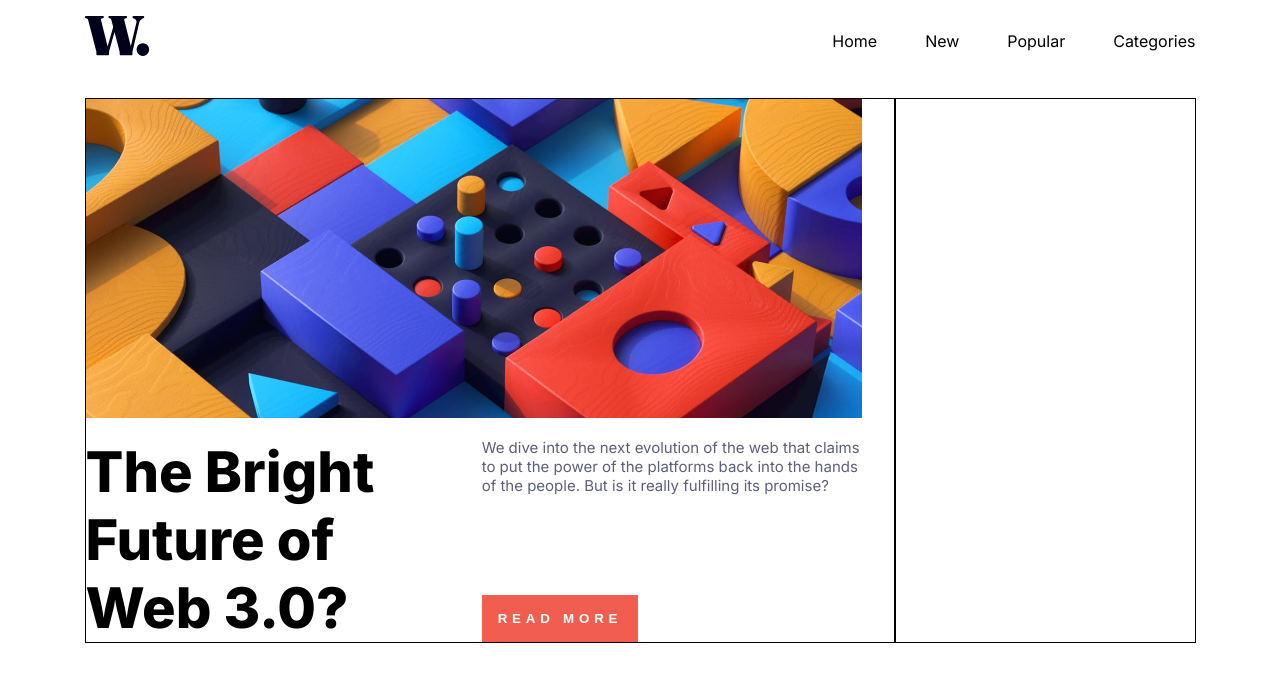
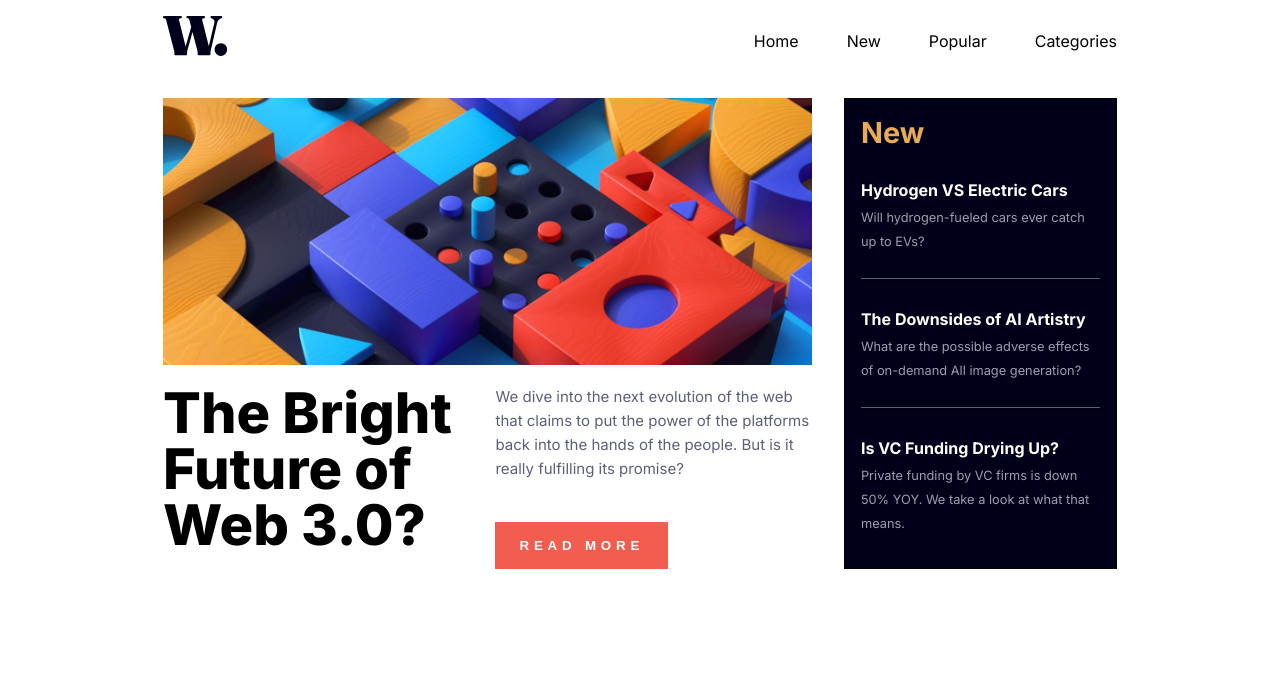
Before and after one commit to yukihirop/fm_news-homepage-main, a Next.js app in the folder app/: page / in a window 1280 px wide. Shown: the top 682 px of the page. Built offline with nearby package versions, Linux system fonts and the light colour scheme.

Commit message:
feat: 🎸 impl main content (aside)

```diff
--- /dev/null
+++ b/app/interfaces/news.ts
@@ -0,0 +1,4 @@
+export interface News {
+  title: string
+  desc: string
+}
--- a/app/pages/index.tsx
+++ b/app/pages/index.tsx
@@ -2,12 +2,13 @@ import type { NextPage } from "next";
 import styled from "@emotion/styled";
 import { sm } from "styles/media-query";
 import NewsHeader from "components/news-header";
+import { News } from "interfaces/news";
 
 const NewsContainer = styled.main`
   width: 100%;
   height: 100%;
   padding: 1rem;
-  max-width: 1143px;
+  max-width: 986px;
   margin: auto;
 `;
 
@@ -16,9 +17,6 @@ const NewsMainContainer = styled.main`
   height: fit-content;
   display: flex;
 
-  //
-  border: solid 1px black;
-
   ${sm} {
     flex-direction: column;
   }
@@ -26,41 +24,65 @@ const NewsMainContainer = styled.main`
 const NewsMainArticle = styled.article`
   width: 70%;
   margin-right: 2rem;
+
+  ${sm} {
+    width: 100%;
+  }
 `;
 
 const NewsMainArticleHero = styled.section`
   display: flex;
   flex-direction: row;
   margin-top: 1rem;
+
+  ${sm} {
+    flex-direction: column;
+  }
 `;
 
 const NewsMainArticleHeroTitle = styled.h1`
   font-weight: 800;
   font-size: 3.5rem;
   width: 50%;
+  padding-bottom: 1rem;
   margin-right: 1rem;
+  line-height: 3.5rem;
+
+  ${sm} {
+    width: 100%;
+  }
 `;
 
-const NewsMainArticleHeroDescriptionSection = styled.section`
-width: 50%;
-display: flex;
-flex-direction: column;
-justify-content: space-between;
-`
+const NewsMainArticleHeroDescSection = styled.section`
+  width: 50%;
+  display: flex;
+  flex-direction: column;
+  justify-content: space-between;
 
-const NewsMainArticleHeroDescription = styled.p`
+  ${sm} {
+    width: 100%;
+  }
+`;
+
+const NewsMainArticleHeroDesc = styled.p`
   font-size: var(--paragraph);
   color: var(--dark-grayish-blue);
+  line-height: 1.5rem;
+  margin-bottom: 1rem;
 `;
 
 const NewsMainArticleHeroReadMore = styled.button`
   background: var(--soft-red);
   font-weight: 600;
-  padding: 1rem;
+  padding: 1rem 1.5rem;
   color: white;
   text-transform: uppercase;
   letter-spacing: 0.3rem;
   width: fit-content;
+
+  &:hover {
+    background: var(--very-dark-blue);
+  }
 `;
 
 const NewsMainArticleHeroImg = styled.img`
@@ -69,11 +91,65 @@ const NewsMainArticleHeroImg = styled.img`
 `;
 
 const NewsMainAside = styled.aside`
-  /* min-width: 300px; */
+  width: 280px;
+  padding: 1rem;
+  background: var(--very-dark-blue);
+  color: var(--off-white);
+
+  //
   border: solid 1px black;
+
+  ${sm} {
+    margin-top: 2rem;
+    width: 100%;
+  }
+`;
+
+const NewsMainAsideTitle = styled.h2`
+  color: var(--soft-orange);
+  font-size: 1.8rem;
+  font-weight: 700;
+`;
+
+const NewsMainAsideContent = styled.ul`
+  list-style: none;
+`;
+const NewsMainAsideItem = styled.li`
+  padding: 1.5rem 0;
+  border-bottom: 0.1rem solid var(--dark-grayish-blue);
+
+  &:nth-last-child(1) {
+    border-bottom: none;
+    padding: 1.5rem 0 1rem 0;
+  }
+`;
+const NewsMainAsideItemTitle = styled.h3`
+  font-size: 1rem;
+  line-height: 2rem;
+`;
+const NewsMainAsideItemDesc = styled.p`
+  color: var(--grayish-blue);
+  opacity: .8;
+  font-size: 0.8rem;
+  line-height: 1.5rem;
 `;
 
 const Home: NextPage = () => {
+  const news: News[] = [
+    {
+      title: "Hydrogen VS Electric Cars",
+      desc: "Will hydrogen-fueled cars ever catch up to EVs?",
+    },
+    {
+      title: "The Downsides of AI Artistry",
+      desc: "What are the possible adverse effects of on-demand All image generation?",
+    },
+    {
+      title: "Is VC Funding Drying Up?",
+      desc: "Private funding by VC firms is down 50% YOY. We take a look at what that means.",
+    },
+  ];
+
   return (
     <NewsContainer>
       <NewsHeader />
@@ -86,19 +162,29 @@ const Home: NextPage = () => {
             <NewsMainArticleHeroTitle>
               The Bright Future of Web 3.0?
             </NewsMainArticleHeroTitle>
-            <NewsMainArticleHeroDescriptionSection>
-              <NewsMainArticleHeroDescription>
+            <NewsMainArticleHeroDescSection>
+              <NewsMainArticleHeroDesc>
                 We dive into the next evolution of the web that claims to put
                 the power of the platforms back into the hands of the people.
                 But is it really fulfilling its promise?
-              </NewsMainArticleHeroDescription>
+              </NewsMainArticleHeroDesc>
               <NewsMainArticleHeroReadMore>
                 Read More
               </NewsMainArticleHeroReadMore>
-            </NewsMainArticleHeroDescriptionSection>
+            </NewsMainArticleHeroDescSection>
           </NewsMainArticleHero>
         </NewsMainArticle>
-        <NewsMainAside></NewsMainAside>
+        <NewsMainAside>
+          <NewsMainAsideTitle>New</NewsMainAsideTitle>
+          <NewsMainAsideContent>
+            {news.map(({ title, desc }) => (
+              <NewsMainAsideItem>
+                <NewsMainAsideItemTitle>{title}</NewsMainAsideItemTitle>
+                <NewsMainAsideItemDesc>{desc}</NewsMainAsideItemDesc>
+              </NewsMainAsideItem>
+            ))}
+          </NewsMainAsideContent>
+        </NewsMainAside>
       </NewsMainContainer>
     </NewsContainer>
   );
```
